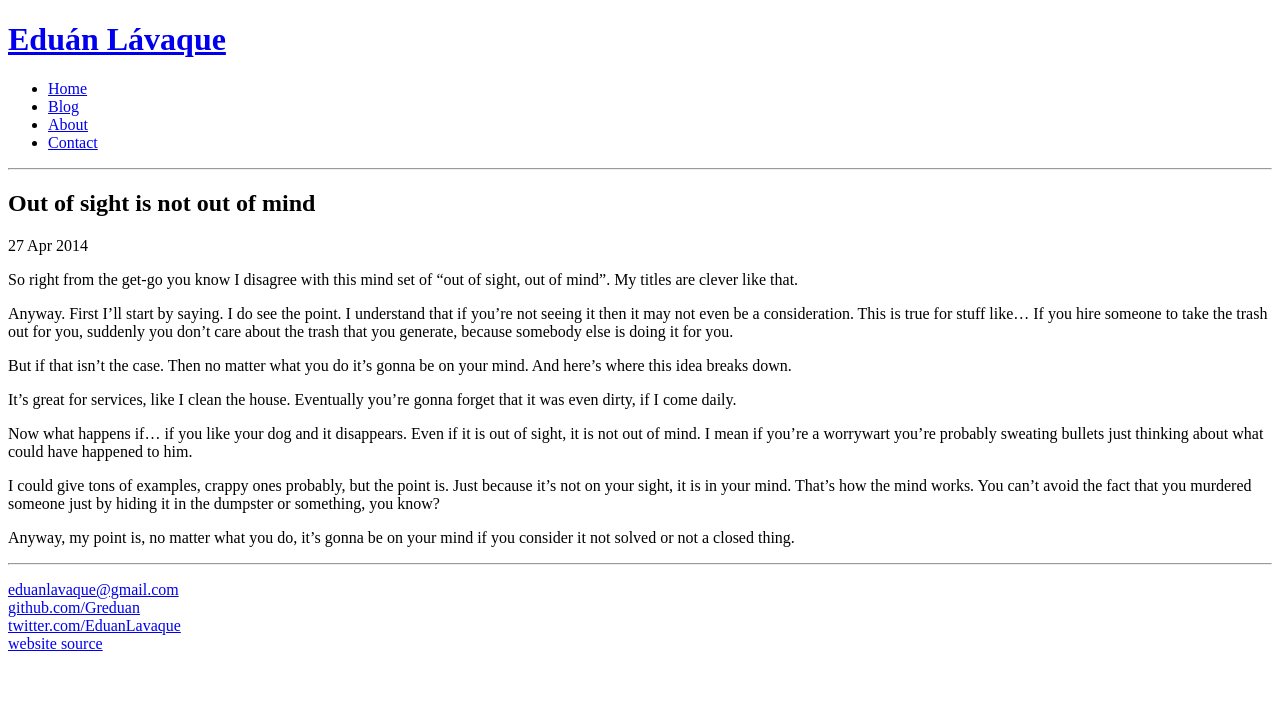
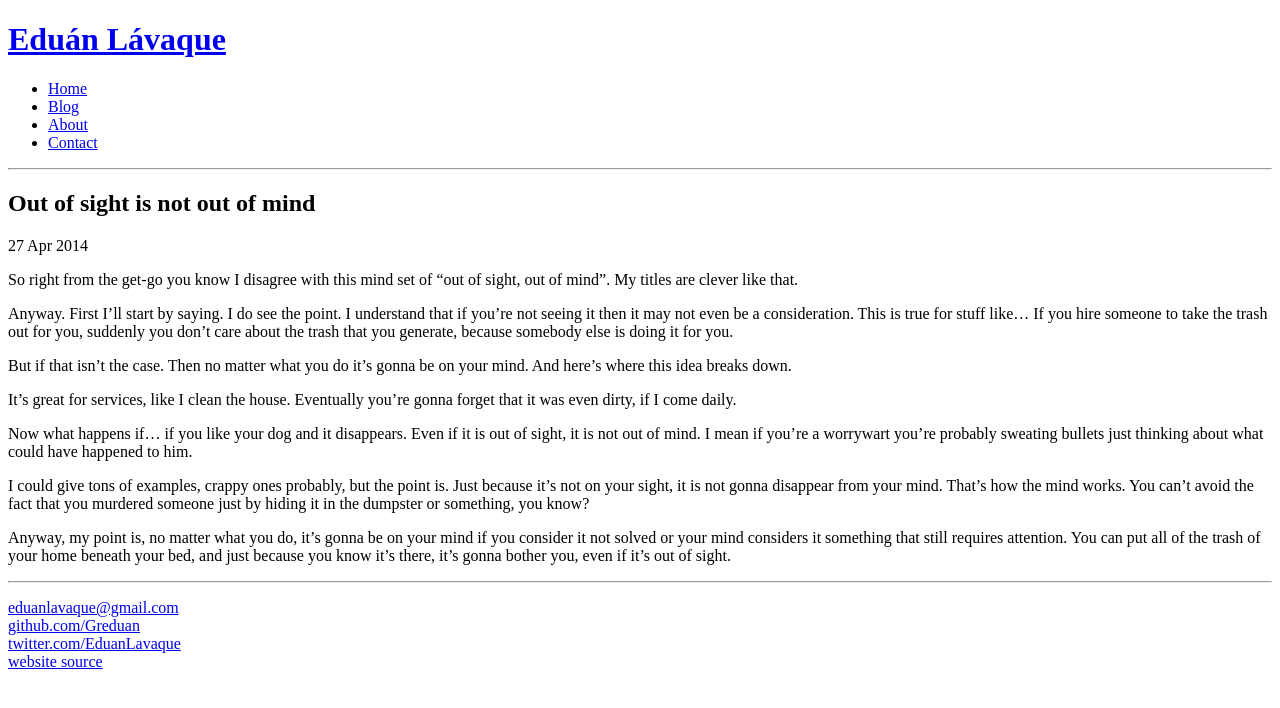
Before and after one commit to greduan/blog-content, a Jekyll site: the page built from _posts/2014-04-27-oosinoom.md, in a window 1280 px wide. Shown: the top 708 px of the page. Built offline with Jekyll 4.4.1, drawn with Linux system fonts in a browser that asks for light colours; Markdown is read by kramdown in place of the engine named in the settings.

Commit message:
Modified latest post

```diff
--- a/_posts/2014-04-27-oosinoom.md
+++ b/_posts/2014-04-27-oosinoom.md
@@ -24,9 +24,11 @@ of sight, it is not out of mind. I mean if you're a worrywart you're probably
 sweating bullets just thinking about what could have happened to him.
 
 I could give tons of examples, crappy ones probably, but the point is. Just
-because it's not on your sight, it is in your mind. That's how the mind works.
-You can't avoid the fact that you murdered someone just by hiding it in the
-dumpster or something, you know?
+because it's not on your sight, it is not gonna disappear from your mind.
+That's how the mind works.  You can't avoid the fact that you murdered someone
+just by hiding it in the dumpster or something, you know?
 
 Anyway, my point is, no matter what you do, it's gonna be on your mind if you
-consider it not solved or not a closed thing.
+consider it not solved or your mind considers it something that still requires
+attention. You can put all of the trash of your home beneath your bed, and just
+because you know it's there, it's gonna bother you, even if it's out of sight.
```
